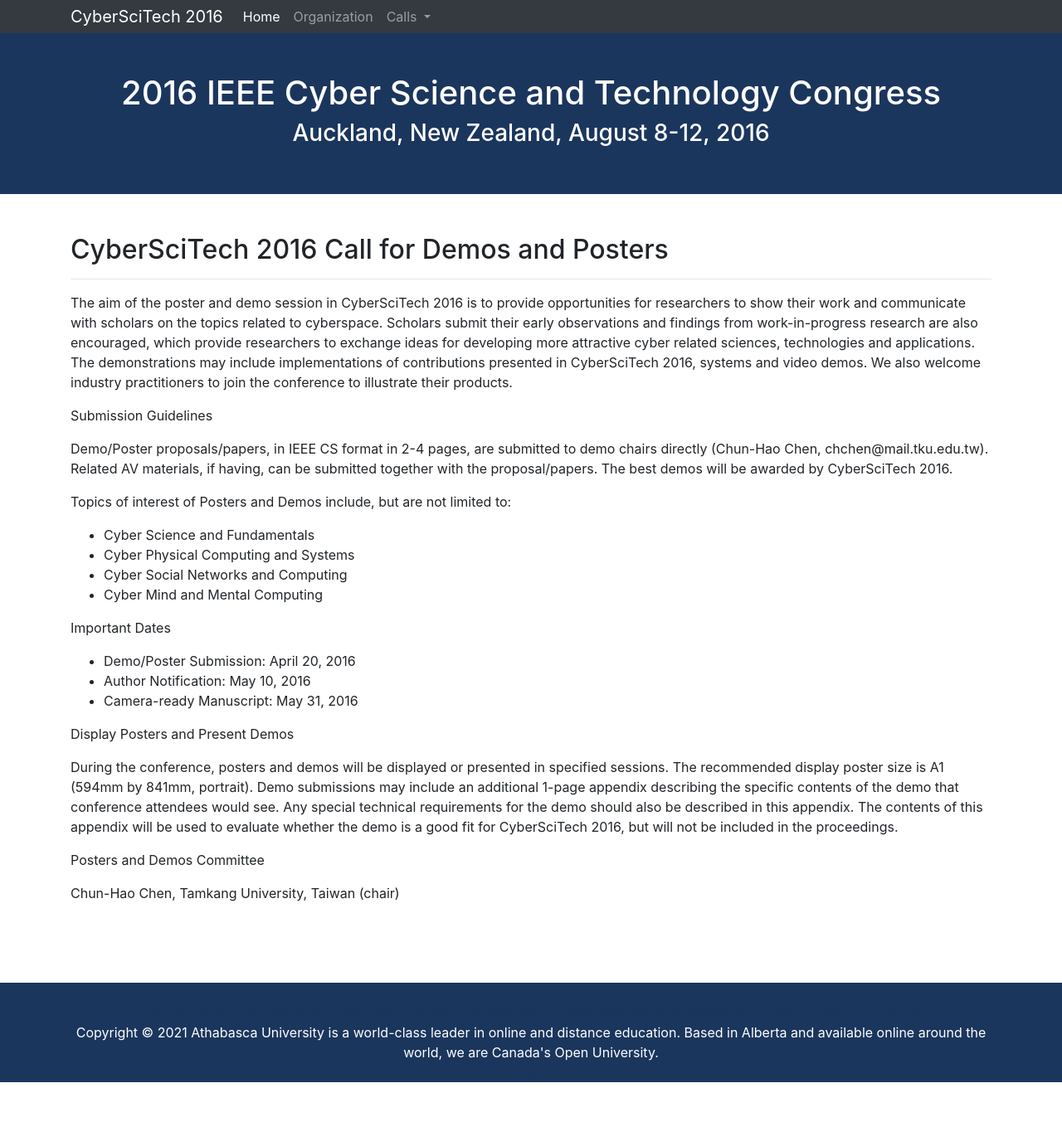
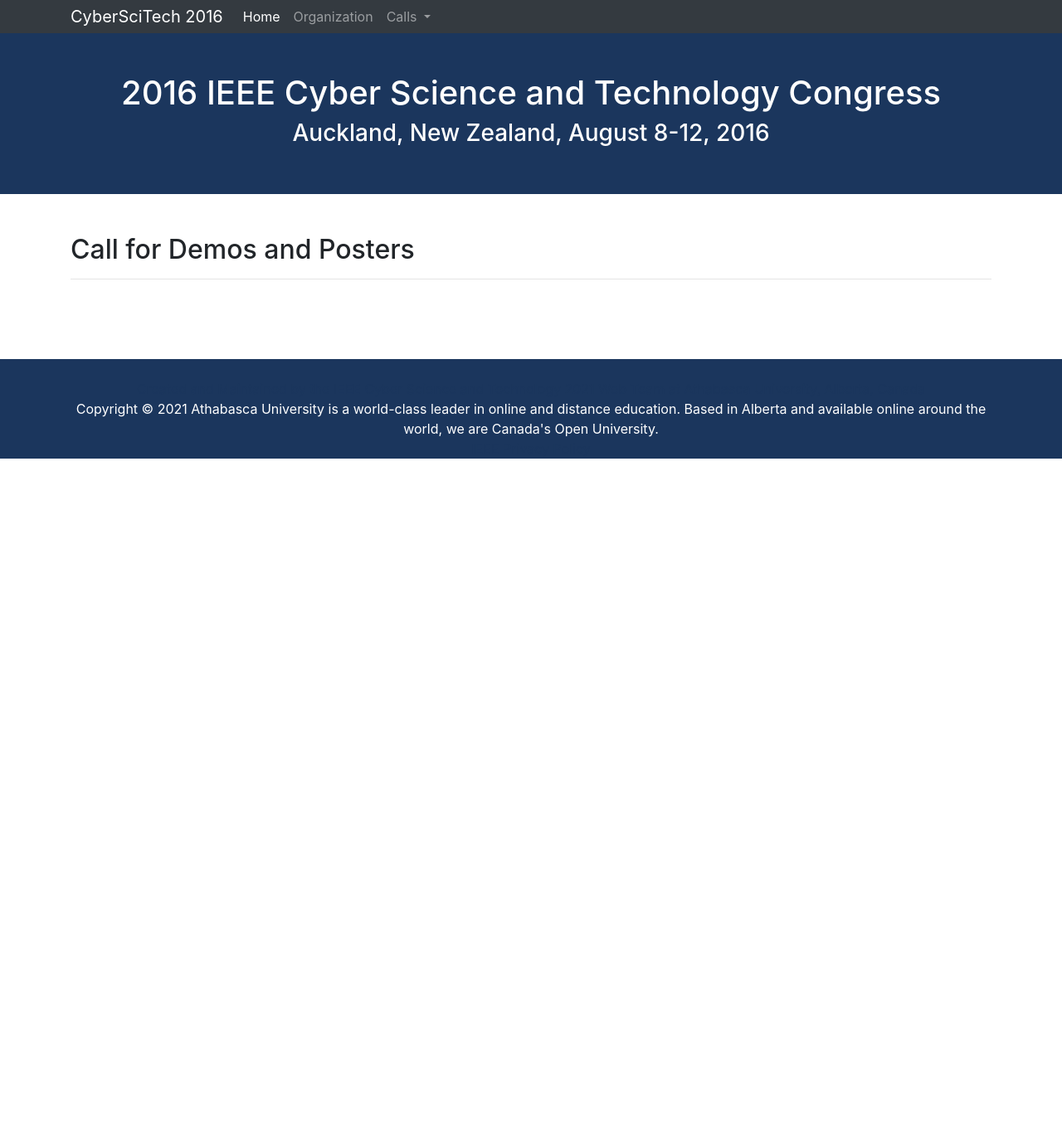
Before and after one commit to kstauff/2021, a Jekyll site: the page built from _pages/demosposters.md, in a window 1280 px wide. Shown: the whole page at 83% size. Built offline with Jekyll 4.4.1, drawn with Linux system fonts in a browser that asks for light colours; after the commit the page ends 900 px from its top, so only the background shows below that.

Commit message:
Update demosposters.md

```diff
--- a/_pages/demosposters.md
+++ b/_pages/demosposters.md
@@ -4,21 +4,5 @@ layout: sub
 permalink: /demosposters/
 ---
 
-<h2>CyberSciTech 2016 Call for Demos and Posters </h2>
+<h2>Call for Demos and Posters </h2>
 <hr/>
-<p>The aim of the poster and demo session in CyberSciTech 2016 is to provide opportunities for researchers to show their work and communicate with scholars on the topics related to cyberspace. Scholars submit their early observations and findings from work-in-progress research are also encouraged, which provide researchers to exchange ideas for developing more attractive cyber related sciences, technologies and applications. The demonstrations may include implementations of contributions presented in CyberSciTech 2016, systems and video demos. We also welcome industry practitioners to join the conference to illustrate their products.</p>
-<p>Submission Guidelines</p>
-<p>Demo/Poster proposals/papers, in IEEE CS format in 2-4 pages, are submitted to demo chairs directly (Chun-Hao Chen, chchen@mail.tku.edu.tw). Related AV materials, if having, can be submitted together with the proposal/papers. The best demos will be awarded by CyberSciTech 2016.</p>
-<p>Topics of interest of Posters and Demos include, but are not limited to:</p>
-<ul><li>Cyber Science and Fundamentals
-</li><li>Cyber Physical Computing and Systems
-</li><li>Cyber Social Networks and Computing
-</li><li>Cyber Mind and Mental Computing </li>
-</ul><p>Important Dates</p>
-<ul><li>Demo/Poster Submission: April 20, 2016
-</li><li>Author Notification: May 10, 2016
-</li><li>Camera-ready Manuscript: May 31, 2016</li>
-</ul><p>Display Posters and Present Demos</p>
-<p>During the conference, posters and demos will be displayed or presented in specified sessions. The recommended display poster size is A1 (594mm by 841mm, portrait). Demo submissions may include an additional 1-page appendix describing the specific contents of the demo that conference attendees would see. Any special technical requirements for the demo should also be described in this appendix. The contents of this appendix will be used to evaluate whether the demo is a good fit for CyberSciTech 2016, but will not be included in the proceedings.</p>
-<p>Posters and Demos Committee</p>
-<p>Chun-Hao Chen, Tamkang University, Taiwan (chair)</p>
```
